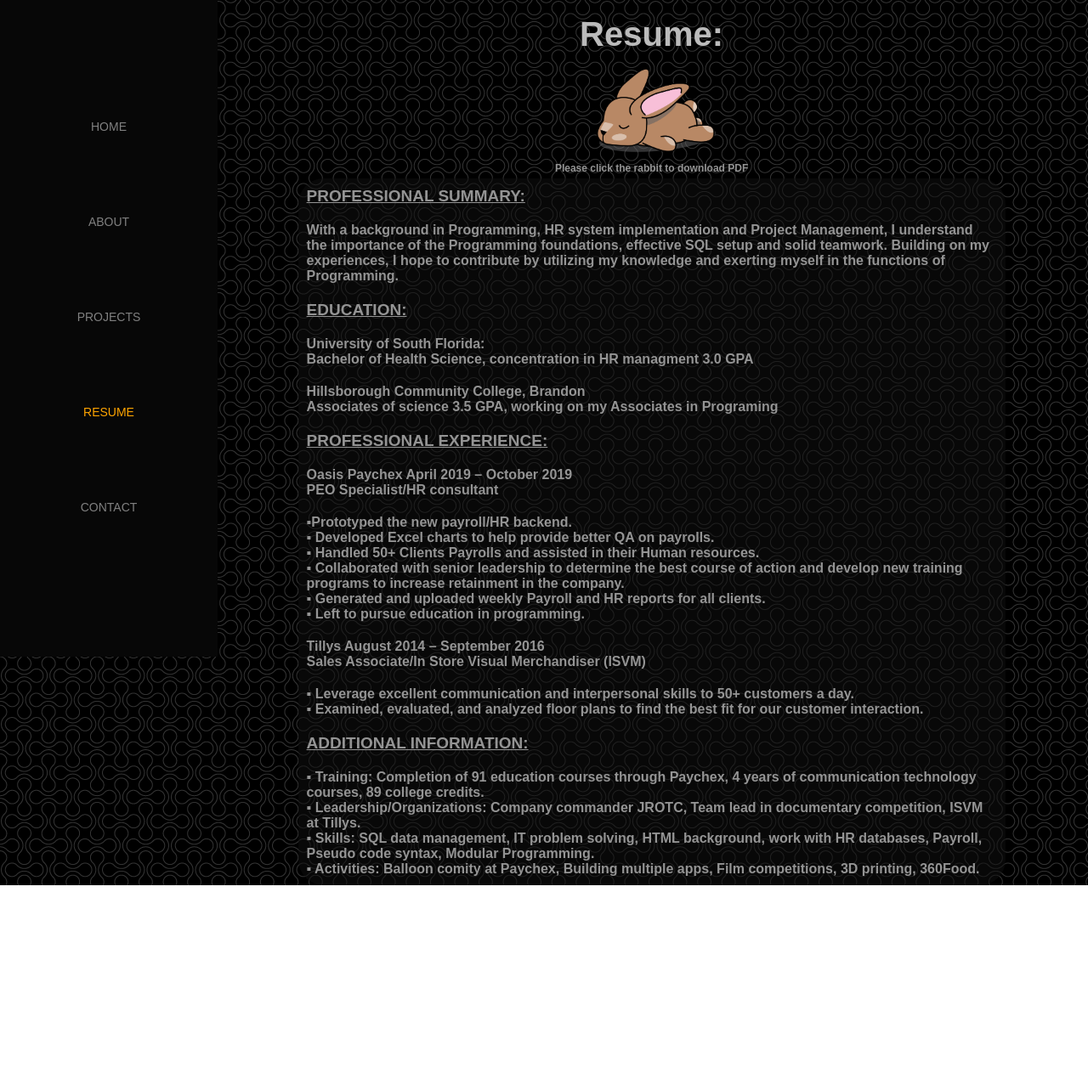
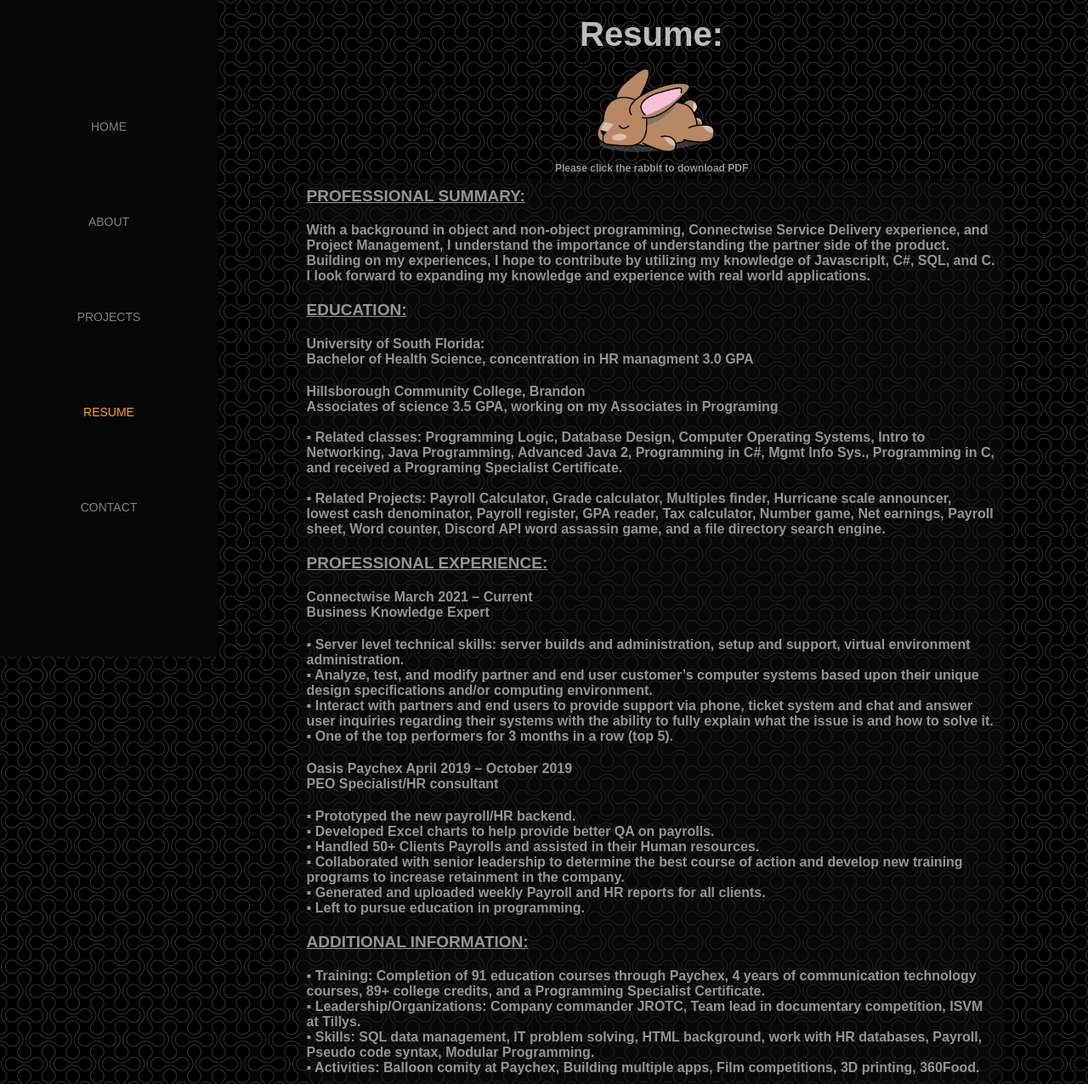
Before and after one commit to Kthan-Graham/Kthan-Graham.github.io, a plain HTML site: page Resume.html in a window 1280 px wide. Shown: the part 27-1303 px from the top of the page at 85% size. Before the commit the page ends 1069 px from the top, so only its background shows below. Drawn offline with Linux system fonts and the light colour scheme.

Commit message:
Update 2.0
revised a few accolades as well as some work experience.

```diff
--- a/Main.css
+++ b/Main.css
@@ -177,6 +177,7 @@ h4 {
     text-decoration: underline;
     padding: 10px;
 }
+
 .MainContainer h4 {
     color: rgb(148, 148, 148);
     font-family: Arial, Helvetica, sans-serif;
--- a/Resume.html
+++ b/Resume.html
@@ -6,7 +6,12 @@
     <link rel="stylesheet" href="Main.css">
     <title>Kthan Graham Resume</title>
 </head>
+<style>
+div.a {
+  text-indent: 50px;
+}
 
+</style>
 <nav>
   <div class="wrap"></div>
     <div class="sidebar">
@@ -34,10 +39,12 @@
     <div class="bodyContainer" style="margin-top: -15px;">
             <h4>PROFESSIONAL SUMMARY:</h4>
         <h3>
-          With a background in Programming, HR system implementation and Project Management, I understand the
-          importance of the Programming foundations, effective SQL setup and solid teamwork. Building on my experiences, I
-          hope to contribute by utilizing my knowledge and exerting myself in the functions of Programming.
+          With a background in object and non-object programming, Connectwise Service Delivery experience,
+          and Project Management, I understand the importance of understanding the partner side of the
+          product. Building on my experiences, I hope to contribute by utilizing my knowledge of Javascriplt,
+          C#, SQL, and C. I look forward to expanding my knowledge and experience with real world applications.
         </h3>
+
       <h4>EDUCATION:</h4>
         <h3>
           University of South Florida:<br>
@@ -46,32 +53,49 @@
         <h3>
           Hillsborough Community College, Brandon<br>
           Associates of science 3.5 GPA, working on my Associates in Programing
+          <br>
+            <br>
+            ▪ Related classes: Programming Logic, Database Design, Computer Operating Systems,
+            Intro to Networking, Java Programming, Advanced Java 2, Programming in C#, Mgmt Info Sys.,
+            Programming in C, and received a Programing Specialist Certificate.
+            <br>
+            <br>
+            ▪ Related Projects: Payroll Calculator, Grade calculator, Multiples finder,
+            Hurricane scale announcer, lowest cash denominator, Payroll register, GPA reader,
+            Tax calculator, Number game, Net earnings, Payroll sheet, Word counter,
+            Discord API word assassin game, and a file directory search engine.
         </h3>
+
       <h4>PROFESSIONAL EXPERIENCE:</h4>
-        <h3>
+      <h3>
+        Connectwise March 2021 – Current <br>
+        Business Knowledge Expert <br>
+      </h3>
+      <h3>
+        ▪ Server level technical skills: server builds and administration, setup and support, virtual environment administration.<br>
+        ▪ Analyze, test, and modify partner and end user customer’s computer systems based upon their unique design specifications and/or computing environment.<br>
+        ▪ Interact with partners and end users to provide support via phone, ticket system and chat and answer user inquiries regarding their systems with the ability to fully explain what the issue is and how to solve it.<br>
+        ▪ One of the top performers for 3 months in a row (top 5).<br>
+      </h3>
+
+      <h3>
           Oasis Paychex April 2019 – October 2019 <br>
           PEO Specialist/HR consultant <br>
         </h3>
         <h3>
-          ▪Prototyped the new payroll/HR backend.<br>
+          ▪ Prototyped the new payroll/HR backend.<br>
           ▪ Developed Excel charts to help provide better QA on payrolls.<br>
           ▪ Handled 50+ Clients Payrolls and assisted in their Human resources.<br>
           ▪ Collaborated with senior leadership to determine the best course of action and develop new training programs to increase retainment in the company.<br>
           ▪ Generated and uploaded weekly Payroll and HR reports for all clients.<br>
           ▪ Left to pursue education in programming.<br>
         </h3>
-        <h3>
-          Tillys August 2014 – September 2016<br>
-          Sales Associate/In Store Visual Merchandiser (ISVM)<br>
-        </h3>
-        <h3>
-          ▪ Leverage excellent communication and interpersonal skills to 50+ customers a day.<br>
-          ▪ Examined, evaluated, and analyzed floor plans to find the best fit for our customer interaction.<br>
-        </h3>
+
       <h4>ADDITIONAL INFORMATION:</h4>
         <h3>
-          ▪ Training: Completion of 91 education courses through Paychex, 4 years of communication technology courses, 89
-            college credits.<br>
+          ▪ Training: Completion of 91 education courses through Paychex,
+          4 years of communication technology courses, 89+ college credits,
+          and a Programming Specialist Certificate.<br>
           ▪ Leadership/Organizations: Company commander JROTC, Team lead in documentary competition, ISVM at Tillys.<br>
           ▪ Skills: SQL data management, IT problem solving, HTML background, work with HR databases, Payroll,
           Pseudo code syntax, Modular Programming.<br>
```
Also changed, not shown: About.html (+6 -7 lines), 1 other file.
